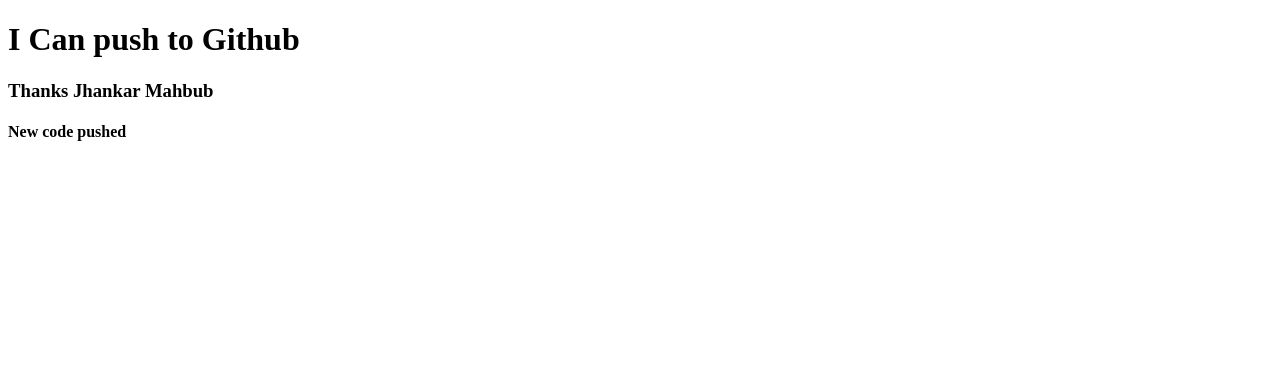
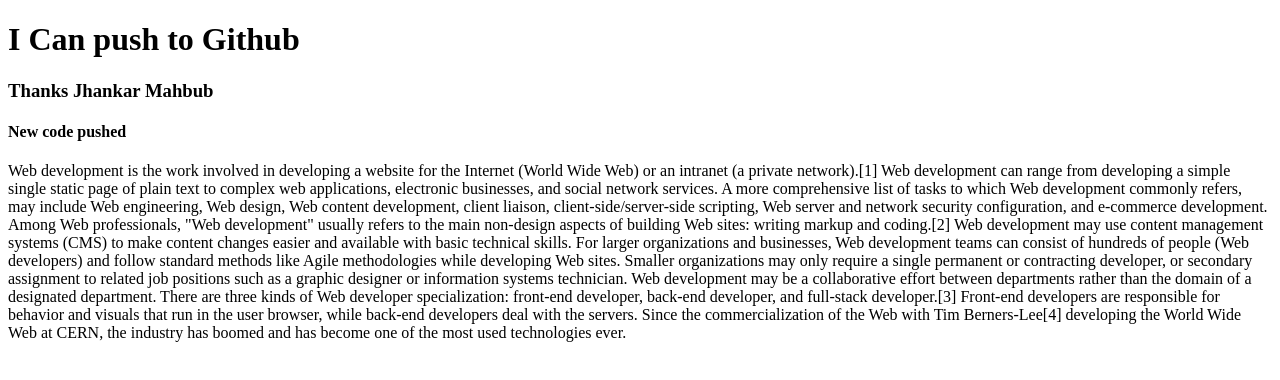
Before and after one commit to MdHRShohel/my-first-repo, a plain HTML site: page index.html in a window 1280 px wide. Drawn offline with Linux system fonts and the light colour scheme.

Commit message:
paragraph added

```diff
--- a/index.html
+++ b/index.html
@@ -5,10 +5,16 @@
     <meta http-equiv="X-UA-Compatible" content="IE=edge">
     <meta name="viewport" content="width=device-width, initial-scale=1.0">
     <title>My First Github Repo</title>
+    <link rel="stylesheet" href="first-git.css">
 </head>
 <body>
     <h1>I Can push to Github</h1>
     <h3>Thanks Jhankar Mahbub</h3>
     <h4>New code pushed</h4>
+    <p>Web development is the work involved in developing a website for the Internet (World Wide Web) or an intranet (a private network).[1] Web development can range from developing a simple single static page of plain text to complex web applications, electronic businesses, and social network services. A more comprehensive list of tasks to which Web development commonly refers, may include Web engineering, Web design, Web content development, client liaison, client-side/server-side scripting, Web server and network security configuration, and e-commerce development.
+
+        Among Web professionals, "Web development" usually refers to the main non-design aspects of building Web sites: writing markup and coding.[2] Web development may use content management systems (CMS) to make content changes easier and available with basic technical skills.
+
+        For larger organizations and businesses, Web development teams can consist of hundreds of people (Web developers) and follow standard methods like Agile methodologies while developing Web sites. Smaller organizations may only require a single permanent or contracting developer, or secondary assignment to related job positions such as a graphic designer or information systems technician. Web development may be a collaborative effort between departments rather than the domain of a designated department. There are three kinds of Web developer specialization: front-end developer, back-end developer, and full-stack developer.[3] Front-end developers are responsible for behavior and visuals that run in the user browser, while back-end developers deal with the servers. Since the commercialization of the Web with Tim Berners-Lee[4] developing the World Wide Web at CERN, the industry has boomed and has become one of the most used technologies ever.</p>
 </body>
 </html>
```
